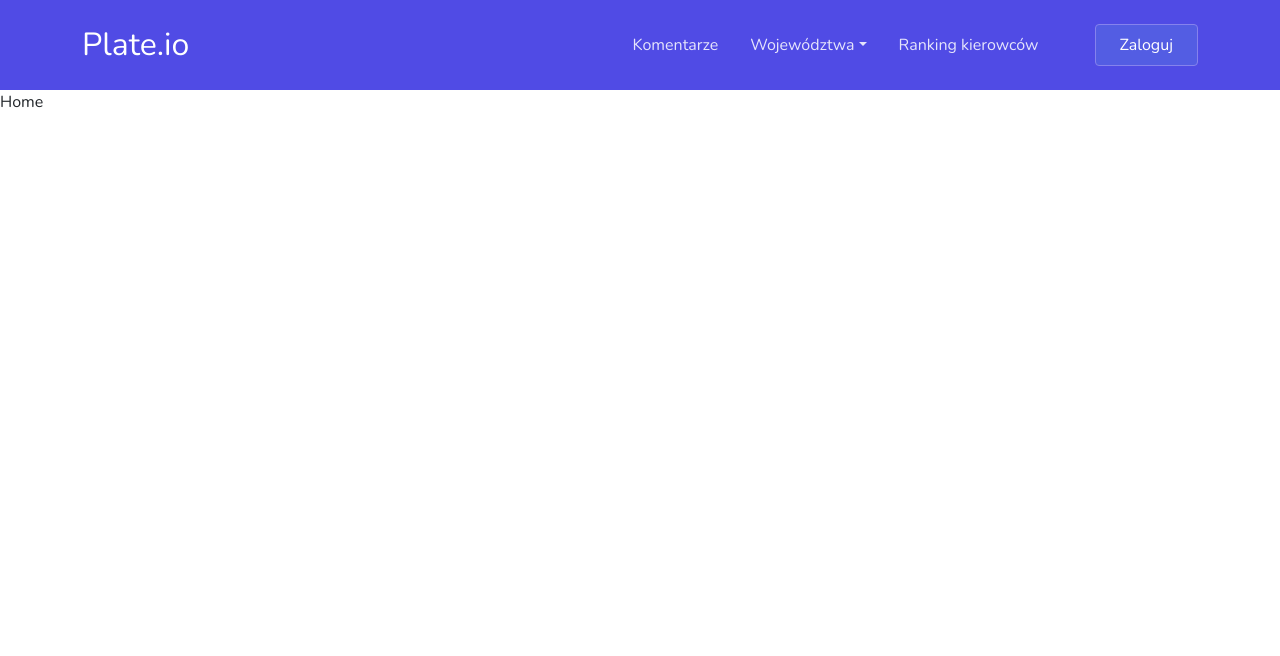
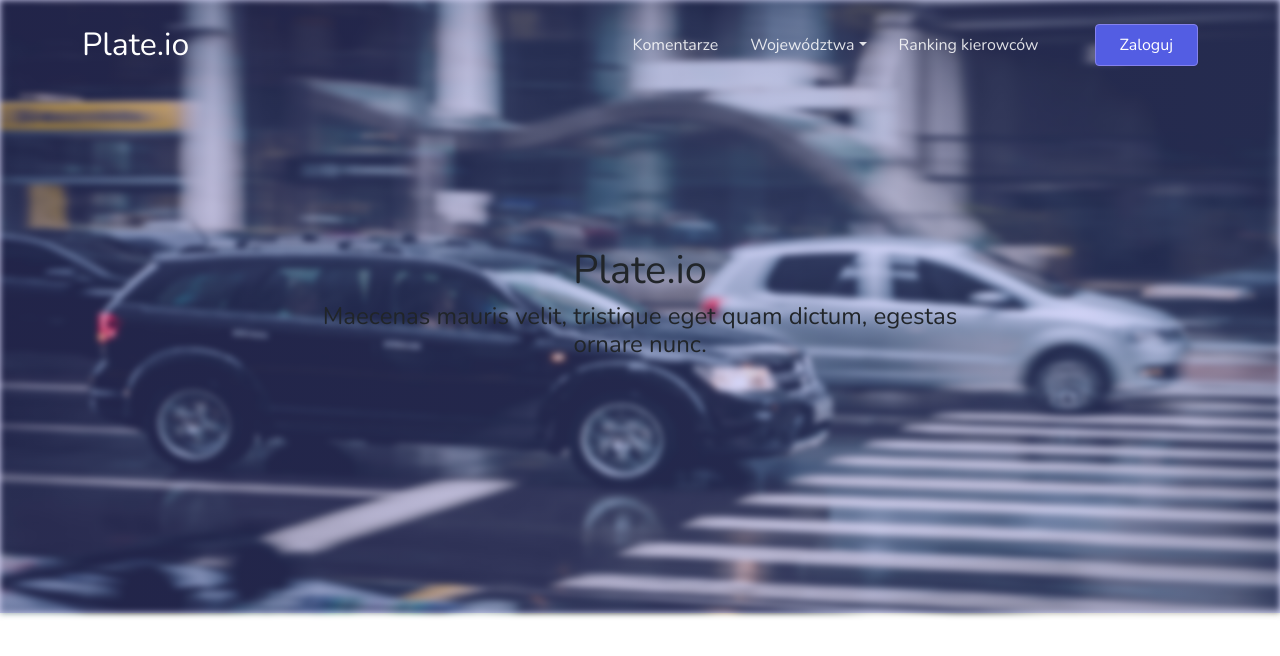
Before and after one commit to Luthorr/eplate-app, a React (Create React App) app in the folder app/: page / in a window 1280 px wide. Shown: the top 656 px of the page. Built offline with nearby package versions, Linux system fonts and the light colour scheme.

Commit message:
Implemented gradient wrapper and hero image

```diff
--- a/app/src/app/Home/Home.tsx
+++ b/app/src/app/Home/Home.tsx
@@ -1,3 +1,27 @@
-const Home = () => <>Home</>;
+import traffic from 'ui/assets/images/traffic.jpg';
+import GradientWrapper from 'ui/atoms/GradientWrapper/GradientWrapper';
+import HeroImage from 'ui/atoms/HeroImage/HeroImage';
+
+const Home = () => (
+  <div style={{ position: 'relative' }}>
+    <GradientWrapper>
+      <HeroImage img={traffic} alt='car driving through' />
+    </GradientWrapper>
+    <div
+      style={{
+        position: 'absolute',
+        top: '50%',
+        left: '50%',
+        transform: 'translate(-50%, -50%)',
+        textAlign: 'center',
+      }}
+    >
+      <h1>Plate.io</h1>
+      <h4>
+        Maecenas mauris velit, tristique eget quam dictum, egestas ornare nunc.
+      </h4>
+    </div>
+  </div>
+);
 
 export default Home;
--- /dev/null
+++ b/app/src/ui/atoms/GradientWrapper/GradientWrapper.module.css
@@ -0,0 +1,14 @@
+.wrapper {
+    position:relative;
+    display:inline-block;
+  }
+
+.wrapper:after {
+  content:'';
+  position:absolute;
+  left:0; top:0;
+  width:100%; height:100%;
+  display:inline-block;
+  background-image: linear-gradient(to right, var(--pi-primary--dark), var(--pi-primary--light));
+  opacity: 0.25;
+}
--- /dev/null
+++ b/app/src/ui/atoms/GradientWrapper/GradientWrapper.tsx
@@ -0,0 +1,8 @@
+import styles from './GradientWrapper.module.css';
+import { GradientWrapperProps } from './GradientWrapper.types';
+
+const GradientWrapper = ({ children }: GradientWrapperProps) => (
+  <div className={styles.wrapper}>{children}</div>
+);
+
+export default GradientWrapper;
--- /dev/null
+++ b/app/src/ui/atoms/GradientWrapper/GradientWrapper.types.ts
@@ -0,0 +1,5 @@
+import { ReactNode } from 'react';
+
+export type GradientWrapperProps = {
+  children: ReactNode;
+};
--- /dev/null
+++ b/app/src/ui/atoms/HeroImage/HeroImage.module.css
@@ -0,0 +1,5 @@
+.img {
+  object-fit: contain;
+  object-position: center center;
+  filter: blur(3px);
+}
--- /dev/null
+++ b/app/src/ui/atoms/HeroImage/HeroImage.tsx
@@ -0,0 +1,9 @@
+import Image from 'react-bootstrap/Image';
+import { HeroImageProps } from './HeroImage.types';
+import styles from './HeroImage.module.css';
+
+const HeroImage = ({ img, alt }: HeroImageProps) => (
+  <Image src={img} alt={alt} className={styles.img} fluid />
+);
+
+export default HeroImage;
--- /dev/null
+++ b/app/src/ui/atoms/HeroImage/HeroImage.types.ts
@@ -0,0 +1,4 @@
+export type HeroImageProps = {
+  img: string;
+  alt: string;
+};
--- a/app/src/ui/organism/Navigation/Navigation.module.css
+++ b/app/src/ui/organism/Navigation/Navigation.module.css
@@ -1,19 +1,13 @@
 .navbar {
   background-color: var(--pi-primary);
+  z-index: 5;
+  transition: 0.15s ease-in-out;
+}
+
+.navbarTransparent {
+  background-color: rgba(var(--pi-primary), 1);
 }
 
 .navbarLinkContainer {
   column-gap: 1rem;
 }
-
-.navLinks{
-  background-color: red;
-}
-
-.navLinks .nav-link {
-  color: rgba(238, 44, 44, 0.85) !important;
-}
-
-.navLinks .nav-link:hover {
-  color: white !important;
-}
--- a/app/src/ui/organism/Navigation/Navigation.tsx
+++ b/app/src/ui/organism/Navigation/Navigation.tsx
@@ -1,3 +1,4 @@
+import { useState, useEffect } from 'react';
 import Navbar from 'react-bootstrap/Navbar';
 import Container from 'react-bootstrap/Container';
 import Nav from 'react-bootstrap/Nav';
@@ -8,12 +9,29 @@ import Logo from 'ui/atoms/Logo/Logo';
 import classnames from 'classnames';
 import styles from './Navigation.module.css';
 
-const Navigation = () => (
+const Navigation = () => {
+  const [transparentNavbar, setTransparentNavbar] = useState<boolean>(true);
+
+  const changeBackground = () => {
+    console.log(window.scrollY);
+    if (window.scrollY >= 80) {
+      setTransparentNavbar(false);
+    } else {
+      setTransparentNavbar(true);
+    }
+  };
+
+  useEffect(() => {
+    document.addEventListener('scroll', changeBackground);
+    return () => document.removeEventListener('scroll', changeBackground);
+  });
+  return (
     <Navbar
-    sticky='top'
       variant='dark'
       expand='lg'
-    className={classnames('py-3', styles.navbar)}
+      className={classnames('py-3 position-fixed w-100', styles.navbar, {
+        [styles.navbarTransparent]: transparentNavbar,
+      })}
     >
       <Container>
         <Navbar.Brand>
@@ -42,5 +60,6 @@ const Navigation = () => (
       </Container>
     </Navbar>
   );
+};
 
 export default Navigation;
```
Also changed, not shown: app/src/index.css (line endings or trailing spaces), app/src/ui/assets/images/traffic.jpg (added). Lines whose indentation alone changed are shown as unchanged.
